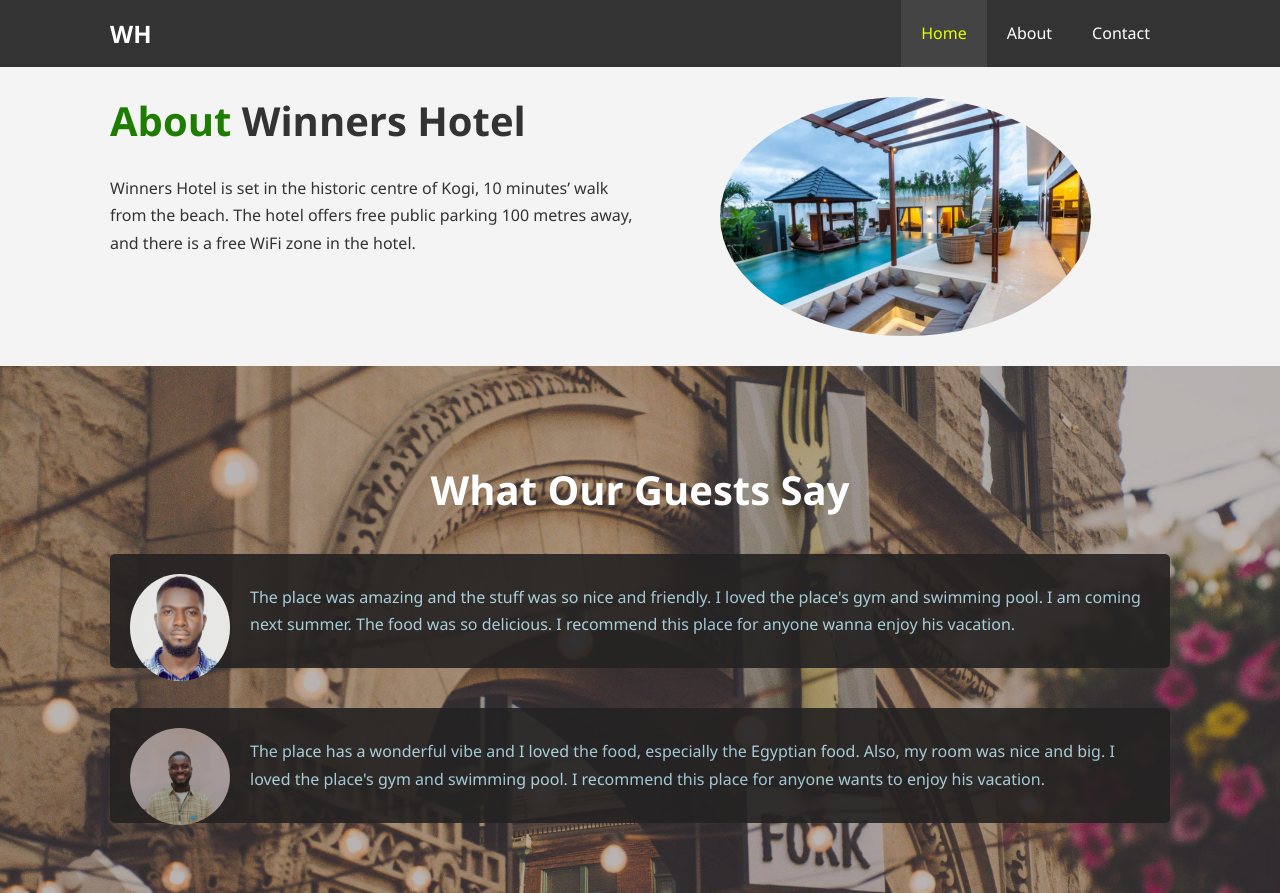
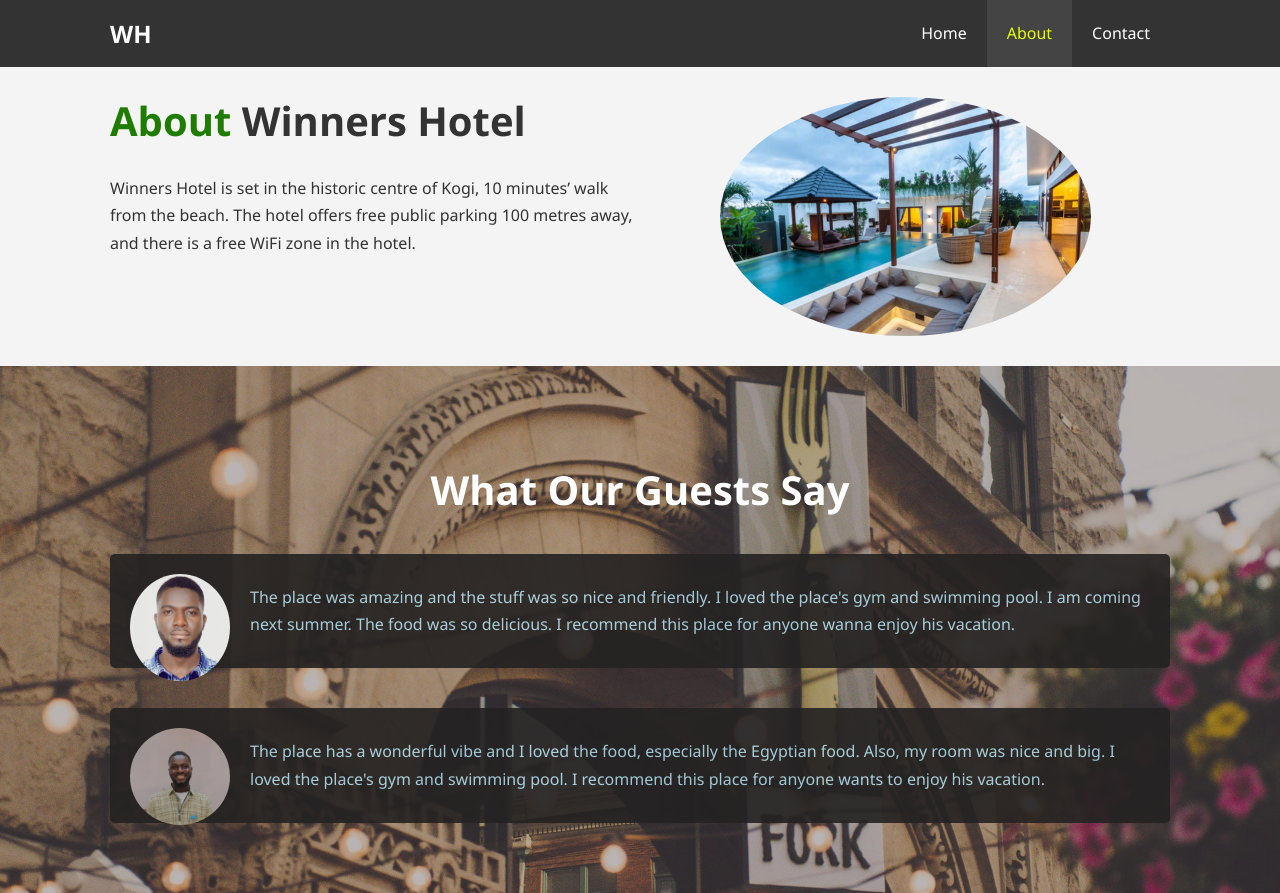
Before and after one commit to OgbajeLeo/WinnersHotel, a plain HTML site: page about.html in a window 1280 px wide. Shown: the top 893 px of the page. Drawn offline with Linux system fonts and the light colour scheme.

Commit message:
Update about.html

```diff
--- a/about.html
+++ b/about.html
@@ -1,25 +1,28 @@
 <!DOCTYPE html>
 <html lang="en">
+
 <head>
   <meta charset="UTF-8">
   <meta name="viewport" content="width=device-wxwidth, initial-scale=1.0">
   <meta http-equiv="X-UA-Compatible" content="ie=edge">
   <meta name="description" content="Welcome to the most extraordinary hotel in Kogi Nigeria">
   <meta name="keywords" content="hotel,boston hotel,new england hotel">
-  <link rel="stylesheet" href="https://use.fontawesome.com/releases/v5.6.1/css/all.css" integrity="sha384-gfdkjb5BdAXd+lj+gudLWI+BXq4IuLW5IT+brZEZsLFm++aCMlF1V92rMkPaX4PP" crossorigin="anonymous">
+  <link rel="stylesheet" href="https://use.fontawesome.com/releases/v5.6.1/css/all.css"
+    integrity="sha384-gfdkjb5BdAXd+lj+gudLWI+BXq4IuLW5IT+brZEZsLFm++aCMlF1V92rMkPaX4PP" crossorigin="anonymous">
   <link rel="stylesheet" href="./css/style.css">
   <link rel="shortcut icon" href="./img/fav.jpg" type="image/x-icon">
 
   <title>Winners Hotel | Welcome</title>
 </head>
+
 <body>
   <header>
     <nav id="navbar">
       <div class="container">
         <h1 class="logo"><a href="index.html">WH</a></h1>
         <ul>
-          <li><a class="current" href="index.html">Home</a></li>
-          <li><a href="about.html">About</a></li>
+          <li><a href="index.html">Home</a></li>
+          <li><a class="current" href="about.html">About</a></li>
           <li><a href="contact.html">Contact</a></li>
         </ul>
       </div>
@@ -30,7 +33,8 @@
     <div class="container">
       <div class="info-left">
         <h1 class="l-heading"><span class="text-primary">About</span> Winners Hotel </h1>
-                <p>Winners Hotel is set in the historic centre of Kogi, 10 minutes’ walk from the beach. The hotel offers free public parking 100 metres away, and there is a free WiFi zone in the hotel.</p>
+        <p>Winners Hotel is set in the historic centre of Kogi, 10 minutes’ walk from the beach. The hotel offers free
+          public parking 100 metres away, and there is a free WiFi zone in the hotel.</p>
 
       </div>
       <div class="info-right">
@@ -46,13 +50,15 @@
       <h2 class="l-heading">What Our Guests Say</h2>
       <div class="testimonial bg-primary" style="background-color: rgb(36, 34, 34);">
         <img src="./img/person-1.jpg">
-                <p>The place was amazing and the stuff was so nice and friendly. I loved the place's gym and swimming pool. I am coming next summer. The food was so delicious.
+        <p>The place was amazing and the stuff was so nice and friendly. I loved the place's gym and swimming pool. I am
+          coming next summer. The food was so delicious.
           I recommend this place for anyone wanna enjoy his vacation.</p>
       </div>
 
       <div class="testimonial bg-primary" style="background-color: rgb(36, 34, 34);">
         <img src="./img/person-2.jpg" alt="Jen">
-                <p>The place has a wonderful vibe and I loved the food, especially the Egyptian food. Also, my room was nice and big. I loved the place's gym and swimming pool.
+        <p>The place has a wonderful vibe and I loved the food, especially the Egyptian food. Also, my room was nice and
+          big. I loved the place's gym and swimming pool.
           I recommend this place for anyone wants to enjoy his vacation.</p>
       </div>
     </div>
```
Lines whose indentation alone changed are shown as unchanged.
